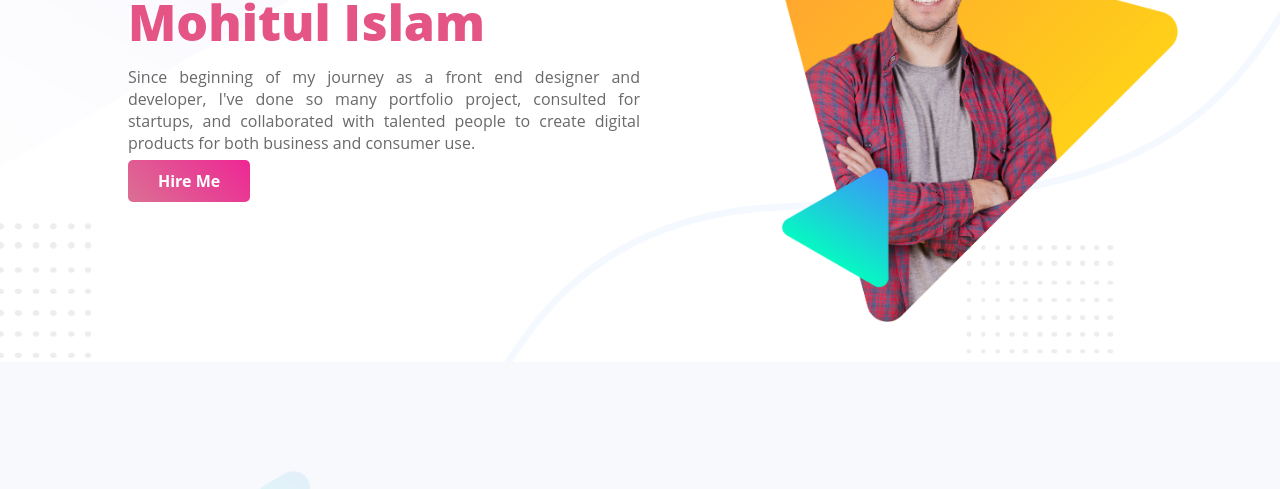
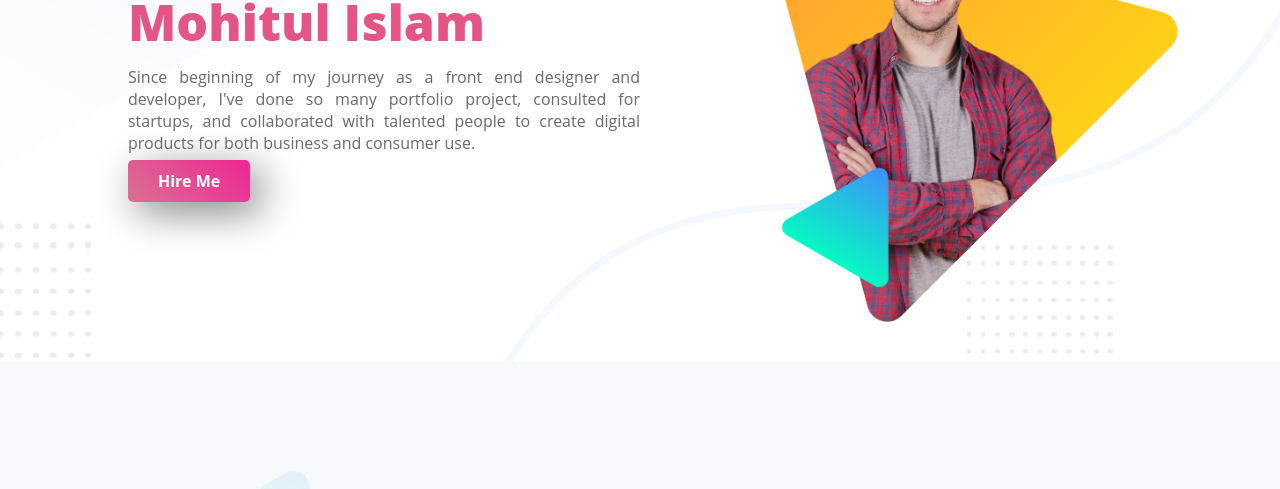
Before and after one commit to mohitulislam/personal-website, a plain HTML site: page index.html in a window 1280 px wide. Shown: the part 238-727 px from the top of the page. Drawn offline with Linux system fonts and the light colour scheme.

Commit message:
Final Personal Website upload

```diff
--- a/style.css
+++ b/style.css
@@ -43,6 +43,7 @@ p{
     border-radius: 5px;
     color: white;
     font-weight: 700;
+    box-shadow: 10px 10px 40px gray;
      }
 
      .top-banner{
```
